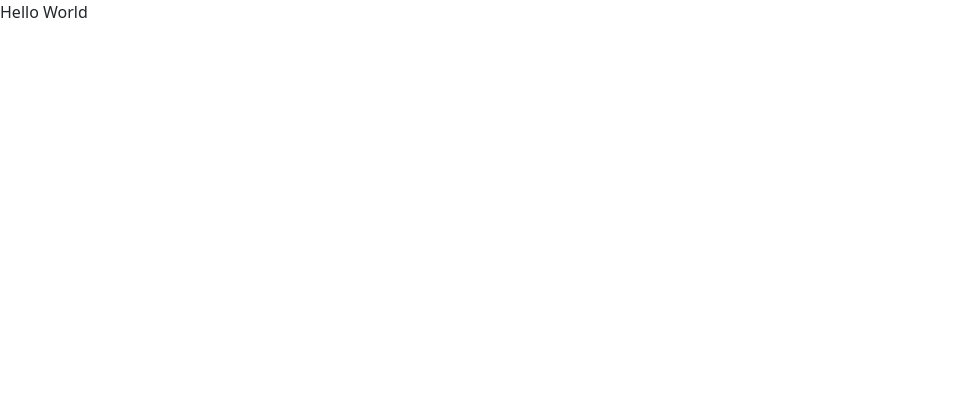
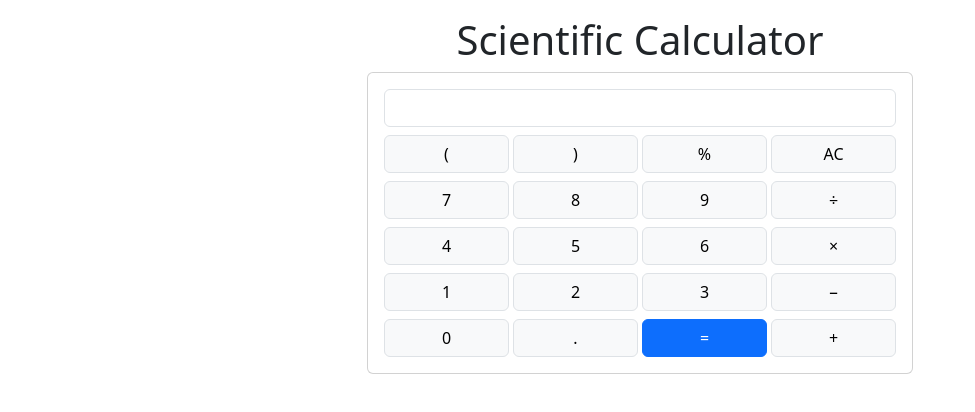
Before and after one commit to SouravKhiching/Scientific-Calculator, a plain HTML site: page src/index.html in a window 1280 px wide. Shown: the whole page, without its empty margins (0-975 px from the left). Drawn offline with nearby package versions, Linux system fonts and the light colour scheme.

Commit message:
basic buttons and input box

```diff
--- a/src/index.html
+++ b/src/index.html
@@ -7,8 +7,84 @@
         <link href="https://cdn.jsdelivr.net/npm/bootstrap@5.3.3/dist/css/bootstrap.min.css" rel="stylesheet" integrity="sha384-QWTKZyjpPEjISv5WaRU9OFeRpok6YctnYmDr5pNlyT2bRjXh0JMhjY6hW+ALEwIH" crossorigin="anonymous">
     </head>
     <body>
-        <div>Hello World</div>
+        <div class="container">
+            <h1 class="text-center mt-3">Scientific Calculator</h1>
+            <div class="row">
+                <div class="col-12 offset-md-3 col-md-6">
+                    <div class="card">
+                        <div class="card-body">
+                            <input id="calc-display" readonly type="text" class="form-control" aria-label="Sizing example input" aria-describedby="inputGroup-sizing-lg">
+                        <div class="row gx-1">
+                            <div class="col-3">
+                                <button type="button" class="btn btn-light w-100 mt-2 border">(</button>
+                            </div>
+                            <div class="col-3">
+                                <button type="button" class="btn btn-light w-100 mt-2 border">)</button>
+                            </div>
+                            <div class="col-3">
+                                <button type="button" class="btn btn-light w-100 mt-2 border">%</button>
+                            </div>
+                            <div class="col-3">
+                                <button type="button" class="btn btn-light w-100 mt-2 border">AC</button>
+                            </div>
+
+                            <div class="col-3">
+                                <button type="button" class="btn btn-light w-100 mt-2 border">7</button>
+                            </div>
+                            <div class="col-3">
+                                <button type="button" class="btn btn-light w-100 mt-2 border">8</button>
+                            </div>
+                            <div class="col-3">
+                                <button type="button" class="btn btn-light w-100 mt-2 border">9</button>
+                            </div>
+                            <div class="col-3">
+                                <button type="button" class="btn btn-light w-100 mt-2 border">&divide;</button>
+                            </div>
+
+                            <div class="col-3">
+                                <button type="button" class="btn btn-light w-100 mt-2 border">4</button>
+                            </div>
+                            <div class="col-3">
+                                <button type="button" class="btn btn-light w-100 mt-2 border">5</button>
+                            </div>
+                            <div class="col-3">
+                                <button type="button" class="btn btn-light w-100 mt-2 border">6</button>
+                            </div>
+                            <div class="col-3">
+                                <button type="button" class="btn btn-light w-100 mt-2 border">&times;</button>
+                            </div>
+
+                            <div class="col-3">
+                                <button type="button" class="btn btn-light w-100 mt-2 border">1</button>
+                            </div>
+                            <div class="col-3">
+                                <button type="button" class="btn btn-light w-100 mt-2 border">2</button>
+                            </div>
+                            <div class="col-3">
+                                <button type="button" class="btn btn-light w-100 mt-2 border">3</button>
+                            </div>
+                            <div class="col-3">
+                                <button type="button" class="btn btn-light w-100 mt-2 border">&minus;</button>
+                            </div>
+
+                            <div class="col-3">
+                                <button type="button" class="btn btn-light w-100 mt-2 border">0</button>
+                            </div>
+                            <div class="col-3">
+                                <button type="button" class="btn btn-light w-100 mt-2 border">.</button>
+                            </div>
+                            <div class="col-3">
+                                <button type="button" class="btn btn-primary w-100 mt-2 border border-primary">=</button>
+                            </div>
+                            <div class="col-3">
+                                <button type="button" class="btn btn-light w-100 mt-2 border">&plus;</button>
+                            </div>
+                        </div>
+                        </div>
+                    </div>
+                </div>
+            </div>
+        </div>
         <script src="https://cdn.jsdelivr.net/npm/bootstrap@5.3.3/dist/js/bootstrap.bundle.min.js" integrity="sha384-YvpcrYf0tY3lHB60NNkmXc5s9fDVZLESaAA55NDzOxhy9GkcIdslK1eN7N6jIeHz" crossorigin="anonymous"></script>
-
     </body>
 </html>
```
